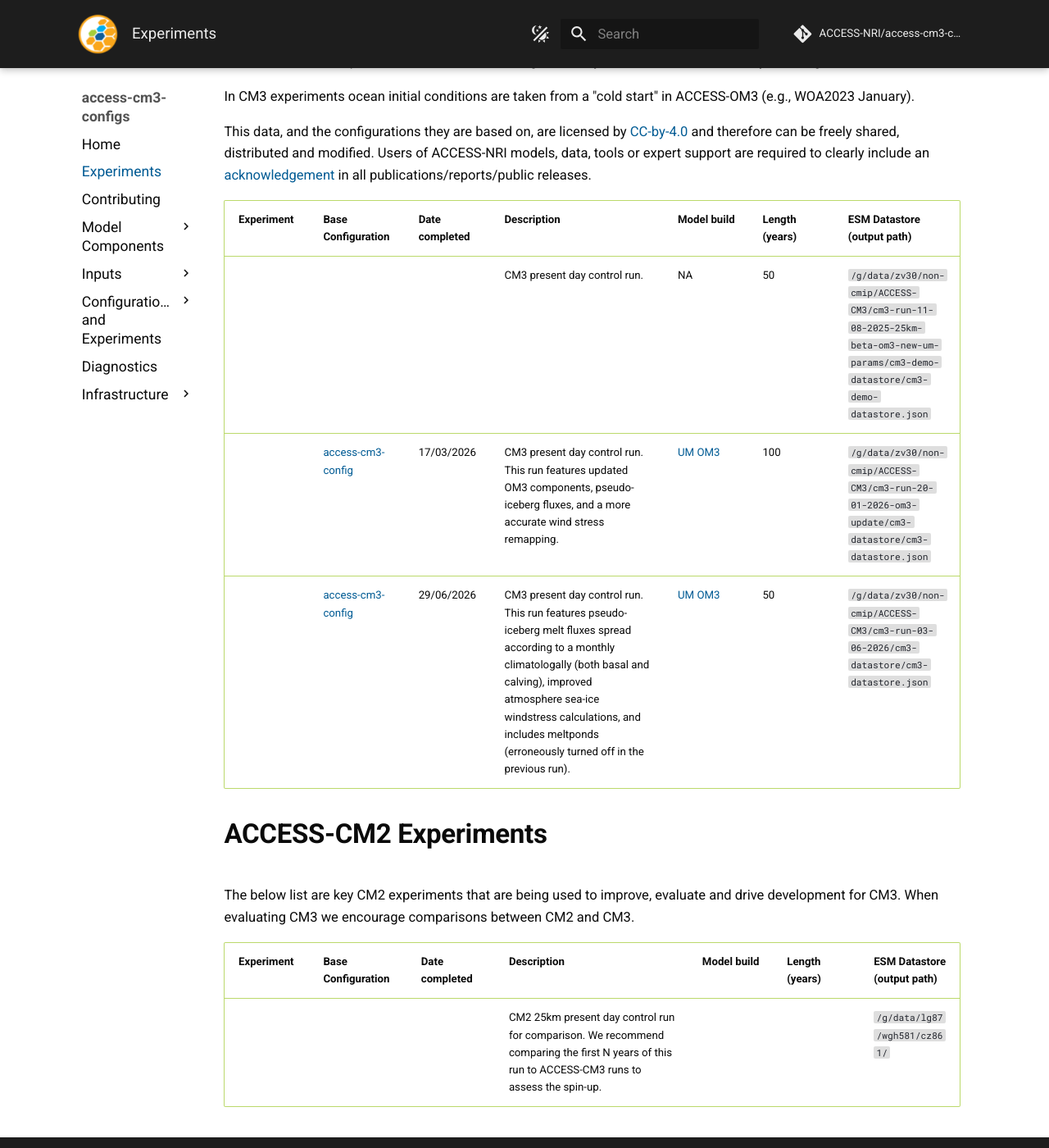
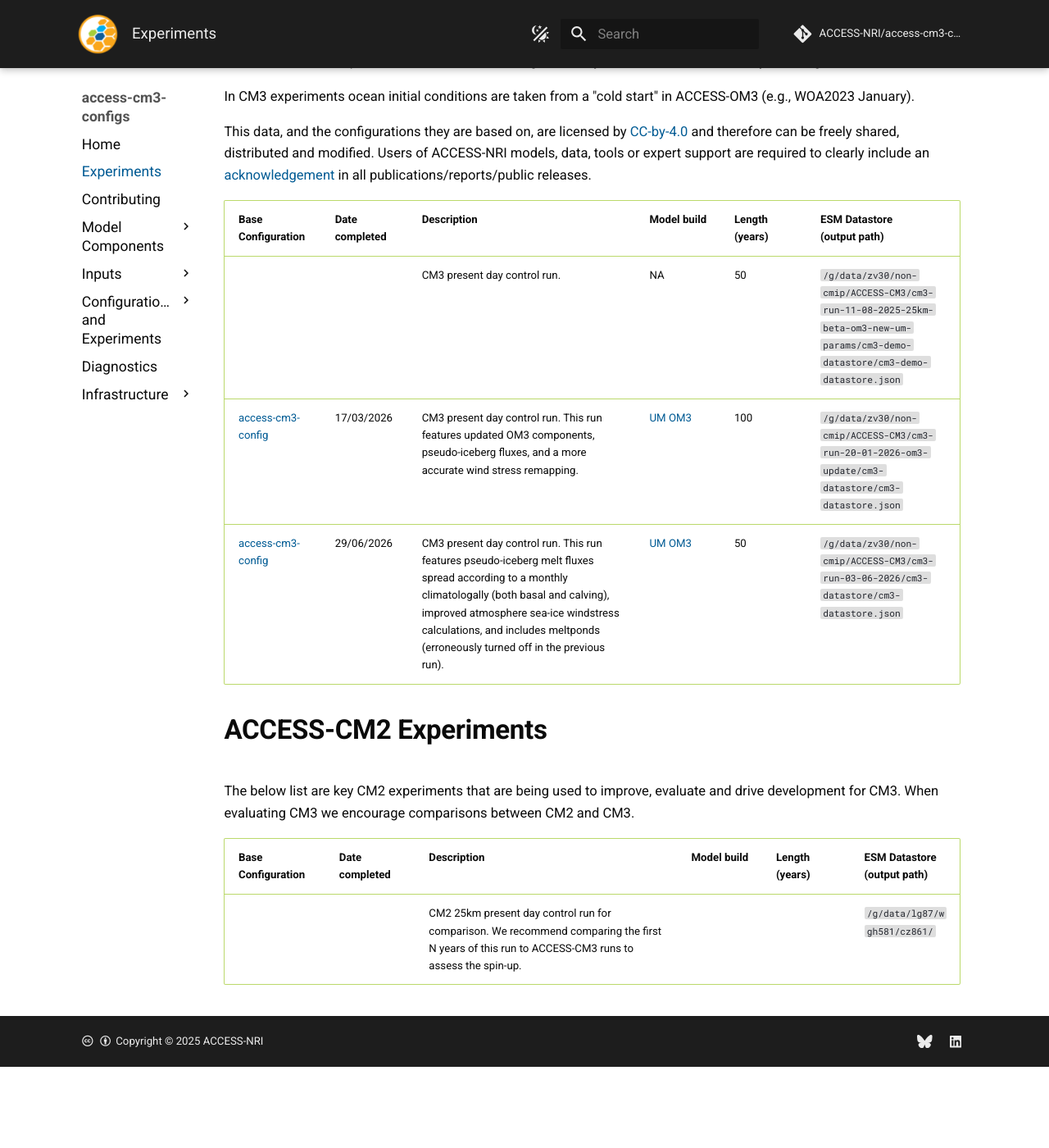
Before and after one commit to ACCESS-NRI/access-cm3-config-docs, an MkDocs documentation site: the page built from documentation/docs/pages/Experiments.md, in a window 1280 px wide and 1400 px high, scrolled down 261 px. Shown: the whole window at 82% size. Built offline with MkDocs 1.6.1 and Material for MkDocs 9.7.7, drawn with Linux system fonts in a browser that asks for light colours; comment, search, counter and statistics services are not loaded; after the commit the page ends 1562 px from its top, so only the background shows below that.

Commit message:
remove "Experiment" column

```diff
--- a/documentation/docs/pages/Experiments.md
+++ b/documentation/docs/pages/Experiments.md
@@ -26,16 +26,16 @@ distributed and modified. Users of ACCESS-NRI models, data, tools or expert supp
  to clearly include an [acknowledgement](https://www.access-nri.org.au/resources/acknowledging-us/)
   in all publications/reports/public releases.
 
-| Experiment | Base Configuration | Date completed | Description                                                                                                                                                                                                                                                                | Model build                                                                                                                                                                        | Length (years) | ESM Datastore  <br/>  (output path)                                                                                             |
-| ---------- | ------------------ |------------|----------------------------------------------------------------------------------------------------------------------------------------------------------------------------------------------------------------------------------------------------------------------------|------------------------------------------------------------------------------------------------------------------------------------------------------------------------------------|----|---------------------------------------------------------------------------------------------------------------------------------|
-|            |                    |            | CM3 present day control run.                                                                                                                                                                                                                                               | NA                                                                                                                                                                                 | 50 | `/g/data/zv30/non-cmip/ACCESS-CM3/cm3-run-11-08-2025-25km-beta-om3-new-um-params/cm3-demo-datastore/cm3-demo-datastore.json`  |
-|            | [access-cm3-config](https://github.com/ACCESS-NRI/access-cm3-configs/tree/7c544cc2bfce97d28cf877b63620a6757a2aa273) | 17/03/2026 | CM3 present day control run. This run features updated OM3 components, pseudo-iceberg fluxes, and a more accurate wind stress remapping.                                                                                                                                   | [UM](https://github.com/ACCESS-NRI/UM/tree/3ed9cb65e997b4453ee362f73876db2cb6b62036) [OM3](https://github.com/ACCESS-NRI/ACCESS-OM3/tree/a5b511da9573b106c3a98dc16e3b9668bfb597f1) | 100 | `/g/data/zv30/non-cmip/ACCESS-CM3/cm3-run-20-01-2026-om3-update/cm3-datastore/cm3-datastore.json` |
-|            | [access-cm3-config](https://github.com/ACCESS-NRI/access-cm3-configs/tree/cm3-run-03-06-2026) | 29/06/2026 | CM3 present day control run. This run features pseudo-iceberg melt fluxes spread according to a monthly climatologally (both basal and calving), improved atmosphere sea-ice windstress calculations, and includes meltponds (erroneously turned off in the previous run). | [UM](https://github.com/ACCESS-NRI/UM/tree/6e401a69402e603c21de607f617fa7951f18051e) [OM3](https://github.com/ACCESS-NRI/ACCESS-OM3/tree/f5d40a69fd31052448b80b157e37d361118092ff) | 50 | `/g/data/zv30/non-cmip/ACCESS-CM3/cm3-run-03-06-2026/cm3-datastore/cm3-datastore.json` |
+| Base Configuration                                                                                                  | Date completed | Description                                                                                                                                                                                                                                                                | Model build                                                                                                                                                                        | Length (years) | ESM Datastore  <br/>  (output path)                                                                                             |
+|---------------------------------------------------------------------------------------------------------------------|------------|----------------------------------------------------------------------------------------------------------------------------------------------------------------------------------------------------------------------------------------------------------------------------|------------------------------------------------------------------------------------------------------------------------------------------------------------------------------------|----|---------------------------------------------------------------------------------------------------------------------------------|
+|                                                                                                                     |            | CM3 present day control run.                                                                                                                                                                                                                                               | NA                                                                                                                                                                                 | 50 | `/g/data/zv30/non-cmip/ACCESS-CM3/cm3-run-11-08-2025-25km-beta-om3-new-um-params/cm3-demo-datastore/cm3-demo-datastore.json`  |
+| [access-cm3-config](https://github.com/ACCESS-NRI/access-cm3-configs/tree/7c544cc2bfce97d28cf877b63620a6757a2aa273) | 17/03/2026 | CM3 present day control run. This run features updated OM3 components, pseudo-iceberg fluxes, and a more accurate wind stress remapping.                                                                                                                                   | [UM](https://github.com/ACCESS-NRI/UM/tree/3ed9cb65e997b4453ee362f73876db2cb6b62036) [OM3](https://github.com/ACCESS-NRI/ACCESS-OM3/tree/a5b511da9573b106c3a98dc16e3b9668bfb597f1) | 100 | `/g/data/zv30/non-cmip/ACCESS-CM3/cm3-run-20-01-2026-om3-update/cm3-datastore/cm3-datastore.json` |
+| [access-cm3-config](https://github.com/ACCESS-NRI/access-cm3-configs/tree/cm3-run-03-06-2026)                       | 29/06/2026 | CM3 present day control run. This run features pseudo-iceberg melt fluxes spread according to a monthly climatologally (both basal and calving), improved atmosphere sea-ice windstress calculations, and includes meltponds (erroneously turned off in the previous run). | [UM](https://github.com/ACCESS-NRI/UM/tree/6e401a69402e603c21de607f617fa7951f18051e) [OM3](https://github.com/ACCESS-NRI/ACCESS-OM3/tree/f5d40a69fd31052448b80b157e37d361118092ff) | 50 | `/g/data/zv30/non-cmip/ACCESS-CM3/cm3-run-03-06-2026/cm3-datastore/cm3-datastore.json` |
 
 # ACCESS-CM2 Experiments
 
 The below list are key CM2 experiments that are being used to improve, evaluate and drive development for CM3. When evaluating CM3 we encourage comparisons between CM2 and CM3.
 
-| Experiment | Base Configuration | Date completed | Description                                                                                                                                                                                                        | Model build | Length (years) | ESM Datastore <br/> (output path) |
-| ---------- | ------------------ | -------------- | ------------------------------------------------------------------------------------------------------------------------------------------------------------------------------------------------------------------ |-------------|----------------|------------------------------|
-|            |                    |                | CM2 25km present day control run for comparison. We recommend comparing the first N years of this run to ACCESS-CM3 runs to assess the spin-up. |             |                | `/g/data/lg87/wgh581/cz861/` |
+| Base Configuration | Date completed | Description                                                                                                                                                                                                        | Model build | Length (years) | ESM Datastore <br/> (output path) |
+|--------------------| -------------- | ------------------------------------------------------------------------------------------------------------------------------------------------------------------------------------------------------------------ |-------------|----------------|------------------------------|
+|                    |                | CM2 25km present day control run for comparison. We recommend comparing the first N years of this run to ACCESS-CM3 runs to assess the spin-up. |             |                | `/g/data/lg87/wgh581/cz861/` |
```
